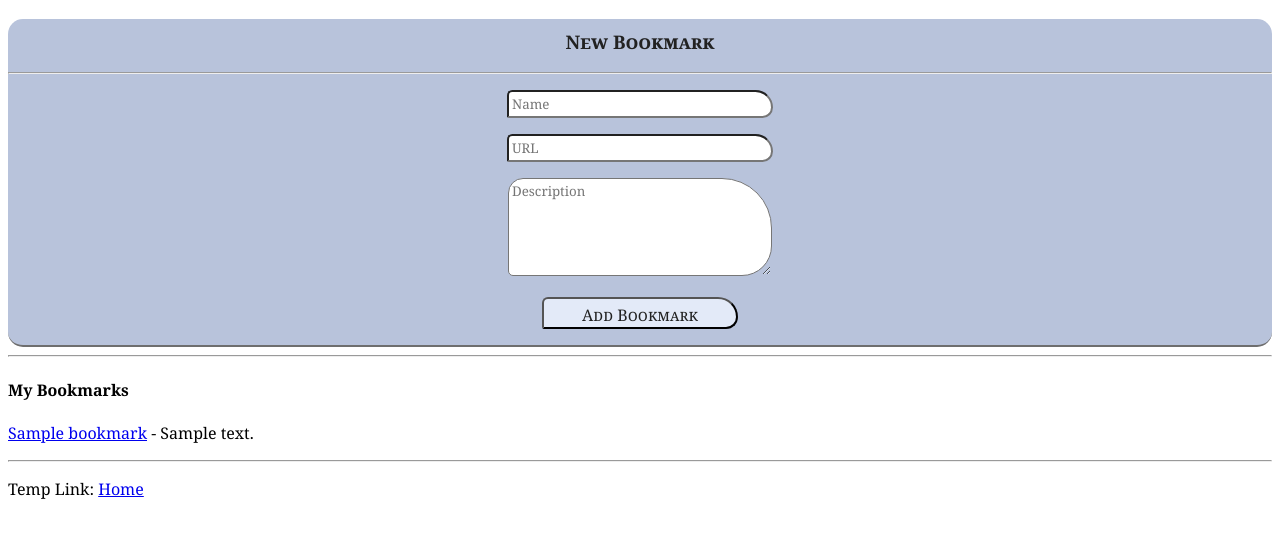
After one commit to TMDStudios/neo_rolodex, a Flask app: page /bookmarks/ in a window 1280 px wide. The commit adds this page. Shown: the top 538 px of the page. Run offline with Flask 2, Linux system fonts and the light colour scheme; a user stored in the database is signed in; tables that the repository leaves empty hold one stand-in row (values such as "Sample post").

Commit message:
Added Bookmarks Page

```diff
--- a/app.py
+++ b/app.py
@@ -7,8 +7,10 @@ from flask_sqlalchemy import SQLAlchemy
 from flask_migrate import Migrate
 from flask_wtf import FlaskForm
 from flask_login import UserMixin, login_user, LoginManager, login_required, logout_user, current_user
+from sqlalchemy import desc
 from wtforms import StringField, EmailField, SubmitField, PasswordField
 from wtforms.validators import DataRequired, Optional, EqualTo, Length
+from wtforms.widgets import TextArea
 from werkzeug.security import generate_password_hash, check_password_hash
 from datetime import datetime
 import requests
@@ -136,6 +138,24 @@ def logout():
     logout_user()
     return redirect('/login/')
 
+class Bookmark(db.Model):
+    id = db.Column(db.Integer, primary_key=True)
+    name = db.Column(db.String(200), nullable=False)
+    url = db.Column(db.String(200), nullable=False)
+    description = db.Column(db.String(500))
+    date_created = db.Column(db.DateTime, default=datetime.utcnow)
+
+    def __init__(self, name, url, description):
+        self.name = name
+        self.url = url
+        self.description = description
+
+class BookmarkForm(FlaskForm):
+    name = StringField("Name", validators=[DataRequired()])
+    url = StringField("URL", validators=[DataRequired()])
+    description = StringField("Description", validators=[Optional()], widget=TextArea())
+    submit = SubmitField("Add Bookmark")
+
 class Contact(db.Model):
     id = db.Column(db.Integer, primary_key=True)
     name = db.Column(db.String(200), nullable=False)
@@ -159,6 +179,29 @@ class ContactForm(FlaskForm):
     number = StringField("Number", validators=[Optional()])
     image = StringField("Image", validators=[Optional()])
     submit = SubmitField("Add Contact")
+
+@app.route('/bookmarks/', methods=['POST', 'GET'])
+@login_required
+def bookmarks():
+    form = BookmarkForm()
+
+    if request.method == 'POST':
+        if form.validate_on_submit():
+            name = form.name.data
+            url = form.url.data
+            description = form.description.data
+
+            new_bookmark = Bookmark(name, url, description)
+
+            try:
+                db.session.add(new_bookmark)
+                db.session.commit()
+                return redirect('/bookmarks/')
+            except:
+                return 'Unable to add bookmark'
+
+    bookmarks = Bookmark.query.order_by(Bookmark.date_created).all()
+    return render_template('bookmarks.html', bookmarks=bookmarks, form=form)
 
 @app.route('/')
 def index():
--- a/templates/base.html
+++ b/templates/base.html
@@ -13,5 +13,7 @@
 <body>
     {% block body %}
     {% endblock %}
+    <hr>
+    <p>Temp Link: <a href="/">Home</a></p>
 </body>
 </html>
--- /dev/null
+++ b/templates/bookmarks.html
@@ -0,0 +1,22 @@
+{% extends 'base.html' %}
+
+{% block head %}
+<title>Bookmarks</title>
+{% endblock %}
+
+{% block body %}
+  <form class="contact-form" action="/bookmarks/" method="POST">
+    {{ form.hidden_tag() }}
+    <h3 class="title">New Bookmark</h3>
+    <hr>
+    <p>{{ form.name(class="input-box", placeholder="Name") }}</p>
+    <p>{{ form.url(class="input-box", placeholder="URL") }}</p>
+    <p>{{ form.description(class="input-box", rows="5", placeholder="Description") }}</p>
+    <p>{{ form.submit(id="submit") }}</p>
+  </form>
+  <hr>
+  <h4>My Bookmarks</h4>
+  {% for bookmark in bookmarks %}
+  <p><a href="{{ bookmark.url }}">{{ bookmark.name }}</a> - {{ bookmark.description }}</p>
+  {% endfor %}
+{% endblock %}
--- a/templates/index.html
+++ b/templates/index.html
@@ -10,6 +10,8 @@
   {% endif %}
   <p>This is just a place holder</p>
   <a href="/contacts/">My Contacts</a>
+  <br>
+  <a href="/bookmarks/">My Bookmarks</a>
   <br>
   <a href="/add_user/">Add User</a>
   <br>
```
